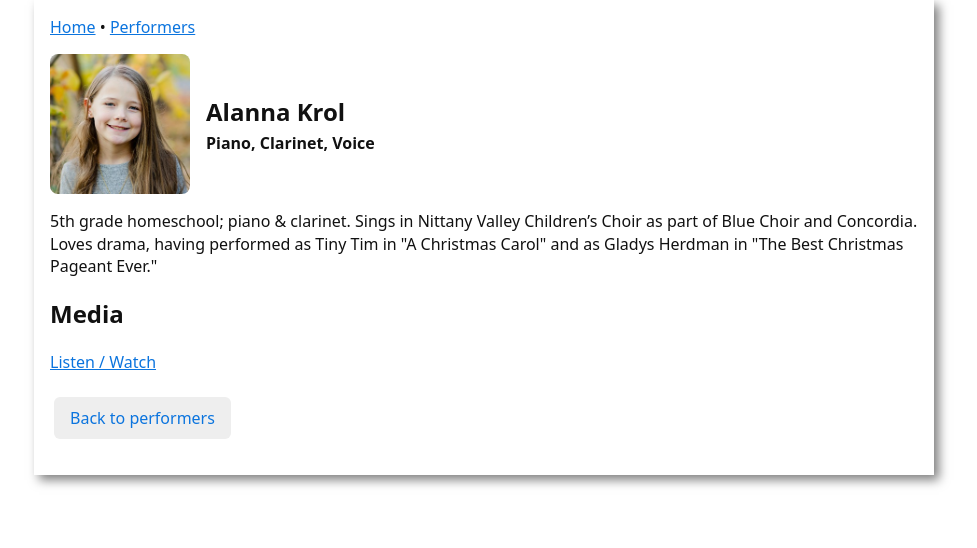
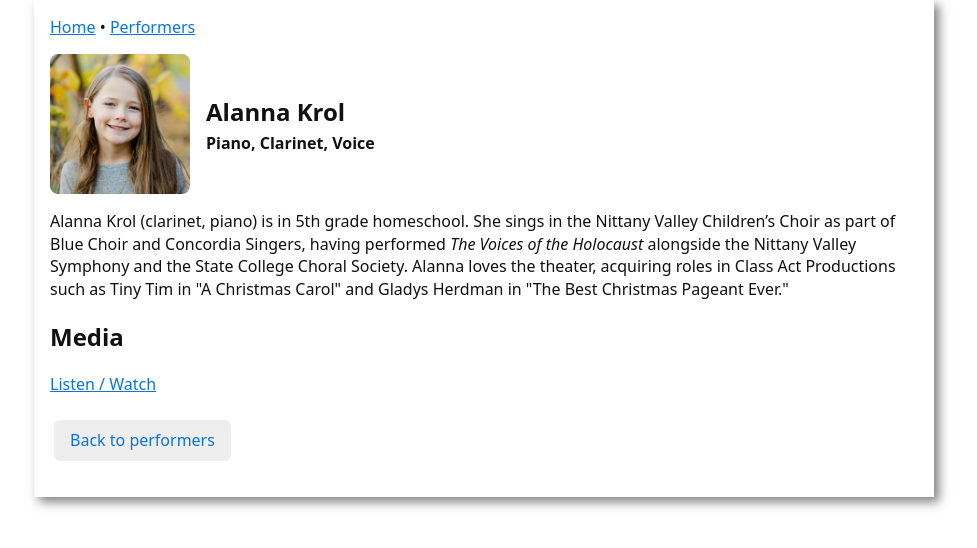
Before and after one commit to KurtKroeker/csehy-fundraising, a Jekyll site: the page built from _performers/alanna-krol.md, in a window 1280 px wide. Shown: the top 548 px of the page, without its empty margins (156-1133 px from the left). Built offline with Jekyll 4.4.1, drawn with Linux system fonts in a browser that asks for light colours.

Commit message:
Update alanna-krol.md

```diff
--- a/_performers/alanna-krol.md
+++ b/_performers/alanna-krol.md
@@ -5,6 +5,6 @@ name: "Alanna Krol"
 instrument: "Piano, Clarinet, Voice"
 photo: "Alanna-headshot-orig.jpg"
 bio: >
-  5th grade homeschool; piano & clarinet. Sings in Nittany Valley Children’s Choir as part of Blue Choir and Concordia. Loves drama, having performed as Tiny Tim in "A Christmas Carol" and as Gladys Herdman in "The Best Christmas Pageant Ever."
+  Alanna Krol (clarinet, piano) is in 5th grade homeschool. She sings in the Nittany Valley Children’s Choir as part of Blue Choir and Concordia Singers, having performed <i>The Voices of the Holocaust</i> alongside the Nittany Valley Symphony and the State College Choral Society. Alanna loves the theater, acquiring roles in Class Act Productions such as Tiny Tim in "A Christmas Carol" and Gladys Herdman in "The Best Christmas Pageant Ever."
 media_url: ""
 ---
```
